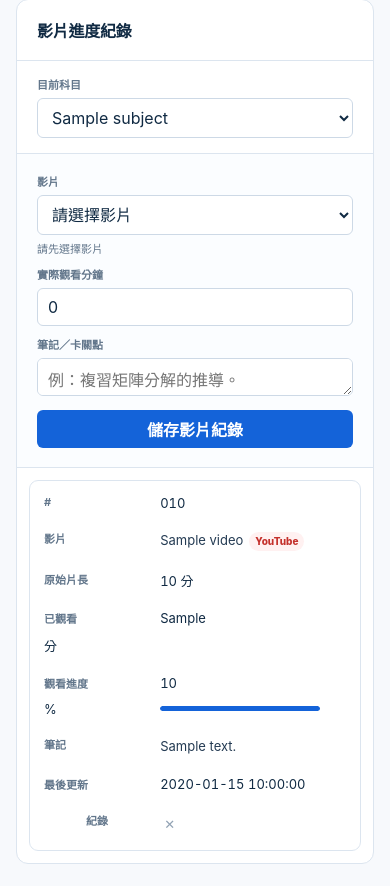
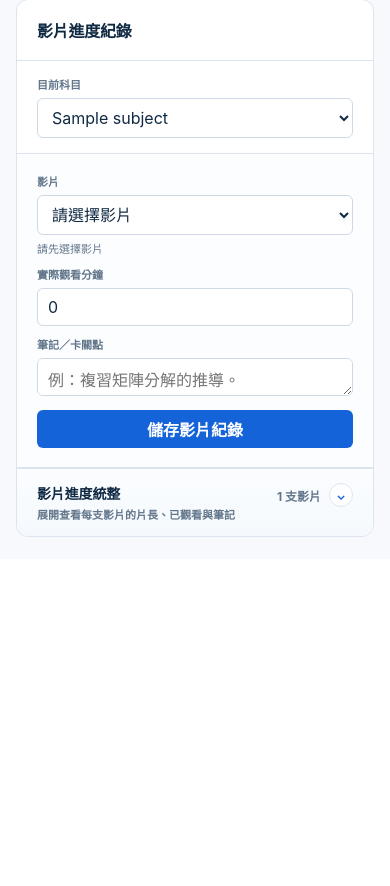
Before and after one commit to bryan931218/NYCU_e3hwtool, a Flask app: template frontend/templates/admin_study_plan.html in a window 390 px wide. Shown: the part 1317-2203 px from the top of the page. After the commit the page ends 1854 px from the top, so only its background shows below. Run offline with Flask 3, Linux system fonts and the light colour scheme; the template is opened without the code that fills it: most values are stand-ins (such as "Sample title", 1, 10 or a date in 2020).

Commit message:
feat(admin_study_plan): wrap video progress table in collapsible summary panel
Add a toggleable "影片進度統整" accordion section around the video records table, with open/close state persisted to localStorage. Includes new CSS classes for the toggle button, caret indicator, and scrollable table body, plus responsive adjustments for mobile viewports.

```diff
--- a/frontend/templates/admin_study_plan.html
+++ b/frontend/templates/admin_study_plan.html
@@ -154,7 +154,18 @@
         textarea { min-height: 38px; resize: vertical; }
         .duration-hint { display: block; min-height: 14px; margin-top: 5px; color: var(--muted); font-size: 11px; font-variant-numeric: tabular-nums; }
         .save-button { align-self: end; min-height: 38px; padding: 0 15px; border: 0; border-radius: 6px; background: var(--blue); color: #fff; font-weight: 760; cursor: pointer; white-space: nowrap; }
-        .table-wrap { min-width: 0; overflow: visible; }
+        .video-summary { border-top: 1px solid var(--line); background: #fff; }
+        .video-summary-toggle { width: 100%; min-height: 52px; padding: 14px 20px; border: 0; background: linear-gradient(180deg, #fbfdff 0%, #f5f9fd 100%); color: var(--ink); display: flex; align-items: center; justify-content: space-between; gap: 12px; cursor: pointer; text-align: left; }
+        .video-summary-toggle:hover { background: var(--blue-soft); }
+        .video-summary-title { display: grid; gap: 3px; min-width: 0; }
+        .video-summary-title strong { font-size: 14px; letter-spacing: -.01em; }
+        .video-summary-title span { color: var(--muted); font-size: 11px; font-weight: 650; }
+        .video-summary-meta { display: inline-flex; align-items: center; gap: 8px; color: var(--muted); font-size: 12px; font-weight: 720; white-space: nowrap; }
+        .video-summary-caret { width: 24px; height: 24px; display: grid; place-items: center; border: 1px solid var(--line); border-radius: 999px; background: #fff; color: var(--blue); transition: transform .18s ease; }
+        .video-summary.is-open .video-summary-caret { transform: rotate(180deg); }
+        .video-summary-body { border-top: 1px solid var(--line); }
+        .video-summary-body[hidden] { display: none; }
+        .table-wrap { min-width: 0; max-height: 560px; overflow: auto; }
         table { width: 100%; min-width: 0; border-collapse: collapse; table-layout: fixed; }
         /* ↓ padding 從 14px 收緊至 10px */
         th { padding: 12px 10px; border-bottom: 1px solid var(--line); color: var(--muted); background: #fbfcfe; text-align: left; font-size: 11px; font-weight: 750; overflow-wrap: anywhere; }
@@ -176,7 +187,7 @@
         .flash { border-left: 3px solid var(--blue); background: var(--blue-soft); padding: 10px 12px; color: var(--ink-2); font-size: 14px; }
         @media (min-width: 1121px) and (max-width: 1500px) { .log-form { grid-template-columns: repeat(2, 1fr); } .log-form .notes { grid-column: span 2; } .youtube-player { grid-template-columns: 1fr; } }
         @media (max-width: 1120px) { .workspace { grid-template-columns: 1fr; } .timeline { max-height: 420px; } .youtube-player { grid-template-columns: 1fr; } .log-form { grid-template-columns: repeat(2, 1fr); } .log-form .notes { grid-column: span 2; } .save-button { grid-column: span 2; } }
-        @media (max-width: 820px) { .table-wrap { padding: 12px; } .table-wrap table, .table-wrap tbody, .table-wrap tr, .table-wrap td { display: block; width: 100%; } .table-wrap table { table-layout: auto; } .table-wrap thead { display: none; } .table-wrap tbody { display: grid; gap: 12px; } .table-wrap tr { padding: 4px 14px; border: 1px solid var(--line); border-radius: 9px; background: #fff; } .table-wrap td { display: grid; grid-template-columns: minmax(88px, .8fr) minmax(0, 1.4fr); gap: 10px; padding: 10px 0; border-bottom: 1px solid var(--line); } .table-wrap td:last-child { border-bottom: 0; } .table-wrap td::before { content: attr(data-label); color: var(--muted); font-size: 11px; font-weight: 740; } .table-wrap td.record-action:not(.has-record) { display: none; } .table-wrap .log-numbers { white-space: normal; } .table-wrap .mini-track { width: 100%; max-width: 160px; } .table-wrap .delete-form { justify-self: start; } }
+        @media (max-width: 820px) { .video-summary-toggle { align-items: flex-start; } .video-summary-meta { white-space: normal; justify-content: flex-end; text-align: right; } .table-wrap { padding: 12px; max-height: 520px; } .table-wrap table, .table-wrap tbody, .table-wrap tr, .table-wrap td { display: block; width: 100%; } .table-wrap table { table-layout: auto; } .table-wrap thead { display: none; } .table-wrap tbody { display: grid; gap: 12px; } .table-wrap tr { padding: 4px 14px; border: 1px solid var(--line); border-radius: 9px; background: #fff; } .table-wrap td { display: grid; grid-template-columns: minmax(88px, .8fr) minmax(0, 1.4fr); gap: 10px; padding: 10px 0; border-bottom: 1px solid var(--line); } .table-wrap td:last-child { border-bottom: 0; } .table-wrap td::before { content: attr(data-label); color: var(--muted); font-size: 11px; font-weight: 740; } .table-wrap td.record-action:not(.has-record) { display: none; } .table-wrap .log-numbers { white-space: normal; } .table-wrap .mini-track { width: 100%; max-width: 160px; } .table-wrap .delete-form { justify-self: start; } }
         @media (max-width: 760px) { .topbar { height: auto; min-height: 62px; padding: 14px 18px; } .crumb { display: none; } .content { padding: 22px 16px; } .title-row { display: block; } .date-range { display: block; margin-top: 10px; } .metric-row { grid-template-columns: 1fr 1fr; } .metric:nth-child(2) { border-right: 0; } .metric:nth-child(-n+2) { border-bottom: 1px solid var(--line); } .subject-filter { display: block; } .subject-filter .field { width: 100%; } .youtube-player { padding: 16px; } .player-frame, .player-frame iframe, #youtube-player { min-height: 210px; } .player-title { font-size: 19px; } .log-form { grid-template-columns: 1fr; } .field.notes, .save-button { grid-column: auto; } .week-row { padding: 13px 14px; } }
     </style>
 </head>
@@ -305,6 +316,12 @@
                             <div class="field notes"><label for="notes">筆記／卡關點</label><textarea id="notes" name="notes" rows="1" maxlength="2000" placeholder="例：複習矩陣分解的推導。"></textarea></div>
                             <button class="save-button" type="submit">儲存影片紀錄</button>
                         </form>
+                        <div class="video-summary" data-video-summary>
+                            <button class="video-summary-toggle" id="video-summary-toggle" type="button" aria-expanded="false" aria-controls="video-summary-body">
+                                <span class="video-summary-title"><strong>影片進度統整</strong><span>展開查看每支影片的片長、已觀看與筆記</span></span>
+                                <span class="video-summary-meta">{{ videos|length }} 支影片<span class="video-summary-caret" aria-hidden="true">⌄</span></span>
+                            </button>
+                            <div class="video-summary-body" id="video-summary-body" hidden>
                                 <div class="table-wrap">
                                     <table>
                                         <!-- ↓ 各欄明確指定寬度，讓影片名稱欄吃剩餘空間 -->
@@ -334,6 +351,8 @@
                                         </tbody>
                                     </table>
                                 </div>
+                            </div>
+                        </div>
                     </section>
                 </div>
             </div>
@@ -353,6 +372,9 @@
             const playerCurrentTime = document.getElementById('player-current-time');
             const playerProgressFill = document.getElementById('player-progress-fill');
             const playerLastSaved = document.getElementById('player-last-saved');
+            const videoSummary = document.querySelector('[data-video-summary]');
+            const videoSummaryToggle = document.getElementById('video-summary-toggle');
+            const videoSummaryBody = document.getElementById('video-summary-body');
             let player = null;
             let youtubeApiReady = false;
             let activeVideoId = '';
@@ -361,6 +383,26 @@
             let pendingSave = false;
 
             if (!videoSelect || !durationHint) return;
+
+            const setVideoSummaryOpen = function (isOpen) {
+                if (!videoSummary || !videoSummaryToggle || !videoSummaryBody) return;
+                videoSummary.classList.toggle('is-open', Boolean(isOpen));
+                videoSummaryBody.hidden = !isOpen;
+                videoSummaryToggle.setAttribute('aria-expanded', isOpen ? 'true' : 'false');
+                try {
+                    window.localStorage.setItem('e3-study-plan-video-summary-open', isOpen ? '1' : '0');
+                } catch (error) {}
+            };
+            if (videoSummaryToggle && videoSummaryBody) {
+                let shouldOpen = false;
+                try {
+                    shouldOpen = window.localStorage.getItem('e3-study-plan-video-summary-open') === '1';
+                } catch (error) {}
+                setVideoSummaryOpen(shouldOpen);
+                videoSummaryToggle.addEventListener('click', function () {
+                    setVideoSummaryOpen(videoSummaryBody.hidden);
+                });
+            }
 
             const formatMinutes = function (seconds) {
                 return (Math.max(0, Number(seconds) || 0) / 60).toFixed(1);
```
Lines whose indentation alone changed are shown as unchanged.
